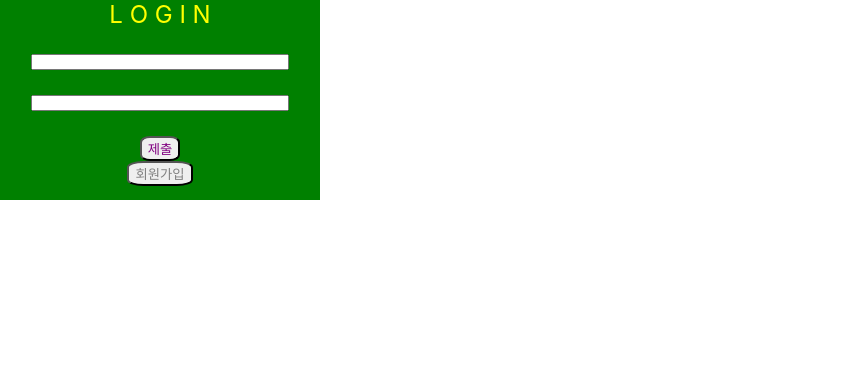
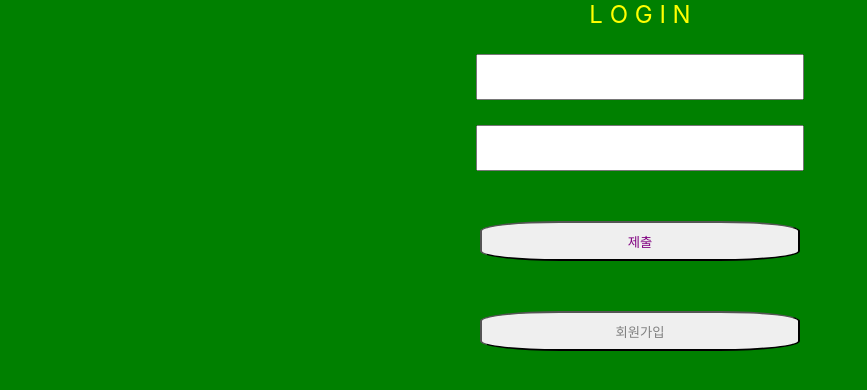
Before and after one commit to DongWooKim97/wanted-pre-onboarding-frontend, a React (Create React App) app: page / in a window 1280 px wide. Shown: the top 390 px of the page, without its empty margins (0-867 px from the left). Built offline with nearby package versions, Linux system fonts and the light colour scheme.

Commit message:
feat: 이메일과 비밀번호 형식에 맞는 유효성 검사 기능 추가

```diff
--- a/src/components/LoginForm.js
+++ b/src/components/LoginForm.js
@@ -8,9 +8,33 @@ export default function LoginContainer() {
 	const [email, setEmail] = useState('');
 	const [password, setPassword] = useState('');
 
-	const handleInput = (e) => {
-		const target = e.currentTarget;
-		target.id === 'email' ? setEmail(target.value) : setPassword(target.value);
+	const [emailError, setEmailError] = useState(false);
+	const [passwordError, setPasswordError] = useState(false);
+
+	const handleEmail = (e) => {
+		const emailRegex =
+			/^(([^<>()\[\].,;:\s@"]+(\.[^<>()\[\].,;:\s@"]+)*)|(".+"))@(([^<>()[\].,;:\s@"]+\.)+[^<>()[\].,;:\s@"]{2,})$/i;
+
+		if (!e.target.value || emailRegex.test(e.target.value)) {
+			setEmailError(false);
+		} else {
+			setEmailError(true);
+		}
+
+		setEmail(e.target.value);
+	};
+
+	const handlePassword = (e) => {
+		const passwordRegex =
+			/^(?=.*[a-zA-Z])(?=.*[!@#$%^*+=-])(?=.*[0-9]).{8,25}$/;
+
+		if (!e.target.value || passwordRegex.test(e.target.value)) {
+			setPasswordError(false);
+		} else {
+			setPasswordError(true);
+		}
+
+		setPassword(e.target.value);
 	};
 
 	const handleSignupLink = (e) => {
@@ -42,12 +66,10 @@ export default function LoginContainer() {
 		<LoginBox>
 			<LoginTitle>L O G I N</LoginTitle>
 			<form onSubmit={onSumbitHandler}>
-				<EmailBox value={email} id="email" onChange={handleInput}></EmailBox>
-				<PasswordBox
-					value={password}
-					id="password"
-					onChange={handleInput}
-				></PasswordBox>
+				<EmailBox value={email} id="email" onChange={handleEmail} />
+				{emailError && <ValidInfo>이메일 형식을 확인하세요.</ValidInfo>}
+				<PasswordBox value={password} id="password" onChange={handlePassword} />
+				{passwordError && <ValidInfo>비밀번호 형식을 확인하세요.</ValidInfo>}
 				<LoginButton type="submit">제출</LoginButton>
 			</form>
 			<SignupLink onClick={handleSignupLink}>회원가입</SignupLink>
@@ -58,11 +80,15 @@ export default function LoginContainer() {
 const LoginBox = styled.div`
 	flex-direction: column;
 	background-color: green;
-	width: 25vw;
-	height: 25vh;
+	width: 100vw;
+	height: 100vh;
 	text-align: center;
 	justify-content: center;
 	align-items: center;
+`;
+
+const ValidInfo = styled.div`
+	color: red;
 `;
 
 const LoginTitle = styled.div`
@@ -76,25 +102,29 @@ const LoginTitle = styled.div`
 const EmailBox = styled.input`
 	margin: 25px auto;
 	display: block;
-	width: 250px;
-	height: 10px;
+	width: 25vw;
+	height: 5vh;
 `;
 
 const PasswordBox = styled.input`
 	display: block;
 	margin: 25px auto;
-	width: 250px;
-	height: 10px;
+	width: 25vw;
+	height: 5vh;
 `;
 
 const LoginButton = styled.button`
-	margin: auto;
+	margin: 25px auto;
+	width: 25vw;
+	height: 5vh;
 	color: purple;
 	border-radius: 25%;
 `;
 
 const SignupLink = styled.button`
-	margin: auto;
+	margin: 25px auto;
 	color: gray;
+	width: 25vw;
+	height: 5vh;
 	border-radius: 25%;
 `;
--- a/src/components/SignupForm.js
+++ b/src/components/SignupForm.js
@@ -1,22 +1,52 @@
 import axios from 'axios';
 import { useState } from 'react';
 import styled from 'styled-components';
+import { useNavigate } from 'react-router-dom';
 
 export default function SignupForm() {
+	const navigate = useNavigate();
 	const [email, setEmail] = useState('');
 	const [password, setPassword] = useState('');
-	const [repassword, setRepassword] = useState('');
+	const [confirmPassword, setConfirmPassword] = useState('');
+
+	const [emailError, setEmailError] = useState(false);
+	const [passwordError, setPasswordError] = useState(false);
+	const [confirmPasswordError, setConfirmPasswordError] = useState(false);
 
 	const handleEmail = (e) => {
-		setEmail(e.currentTarget.value);
+		const emailRegex =
+			/^(([^<>()\[\].,;:\s@"]+(\.[^<>()\[\].,;:\s@"]+)*)|(".+"))@(([^<>()[\].,;:\s@"]+\.)+[^<>()[\].,;:\s@"]{2,})$/i;
+
+		if (!e.target.value || emailRegex.test(e.target.value)) {
+			setEmailError(false);
+		} else {
+			setEmailError(true);
+		}
+
+		setEmail(e.target.value);
 	};
 
 	const handlePassword = (e) => {
-		setPassword(e.currentTarget.value);
+		const passwordRegex =
+			/^(?=.*[a-zA-Z])(?=.*[!@#$%^*+=-])(?=.*[0-9]).{8,25}$/;
+
+		if (!e.target.value || passwordRegex.test(e.target.value)) {
+			setPasswordError(false);
+		} else {
+			setPasswordError(true);
+		}
+
+		setPassword(e.target.value);
 	};
 
-	const handleRepassword = (e) => {
-		setRepassword(e.currentTarget.value);
+	const handleConfirmPassword = (e) => {
+		if (password === e.target.value) setConfirmPasswordError(false);
+		else setConfirmPasswordError(true);
+		setConfirmPassword(e.target.value);
+	};
+
+	const handleBackpageLink = (e) => {
+		navigate('/');
 	};
 
 	const onSubmitHandler = (e) => {
@@ -46,26 +76,40 @@ export default function SignupForm() {
 					value={email}
 					onChange={handleEmail}
 					placeholder="이메일을 입력하세요"
-				></EmailBox>
+				/>
+				{emailError && <ValidInfo>Please enter valid email format</ValidInfo>}
 				<PasswordBox
 					id="password"
 					value={password}
 					placeholder="비밀번호를 입력하세요"
 					onChange={handlePassword}
-				></PasswordBox>
-				<RepasswordBox
+				/>
+				{passwordError && (
+					<ValidInfo>Please enter valid password format</ValidInfo>
+				)}
+				<ConfirmPasswordBox
 					id="password"
-					value={repassword}
+					value={confirmPassword}
 					placeholder="비밀번호를 다시 한번 입력하세요"
-					onChange={handleRepassword}
-				></RepasswordBox>
+					onChange={handleConfirmPassword}
+				/>
+				{confirmPasswordError && (
+					<ValidInfo>Please check password correct.</ValidInfo>
+				)}
 				<SignupButton type="submit">회원가입</SignupButton>
 			</form>
+			<BackpageLink onClick={handleBackpageLink}>홈으로</BackpageLink>
 		</SignupContainer>
 	);
 }
 
+const ValidInfo = styled.div`
+	color: red;
+`;
+
 const SignupContainer = styled.div`
+	width: 100vw;
+	height: 100vh;
 	justify-content: center;
 	text-align: center;
 	align-items: center;
@@ -84,26 +128,36 @@ const SignupTitle = styled.div`
 const EmailBox = styled.input`
 	margin: 25px auto;
 	display: block;
-	width: 250px;
-	height: 10px;
+	width: 25vw;
+	height: 5vh;
 `;
 
 const PasswordBox = styled.input`
 	display: block;
 	margin: 25px auto;
-	width: 250px;
-	height: 10px;
+	width: 25vw;
+	height: 5vh;
 `;
 
-const RepasswordBox = styled.input`
+const ConfirmPasswordBox = styled.input`
 	display: block;
 	margin: 25px auto;
-	width: 250px;
-	height: 10px;
+	width: 25vw;
+	height: 5vh;
 `;
 
 const SignupButton = styled.button`
-	margin: auto;
+	margin: 25px auto;
 	color: purple;
+	width: 25vw;
+	height: 5vh;
 	border-radius: 25%;
 `;
+
+const BackpageLink = styled.button`
+	margin: 25px auto;
+	color: gray;
+	width: 25vw;
+	height: 5vh;
+	border-radius: 25%;
+`;
```
